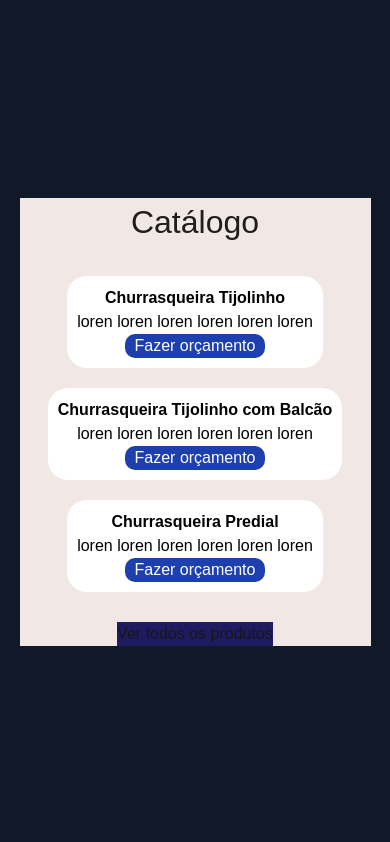
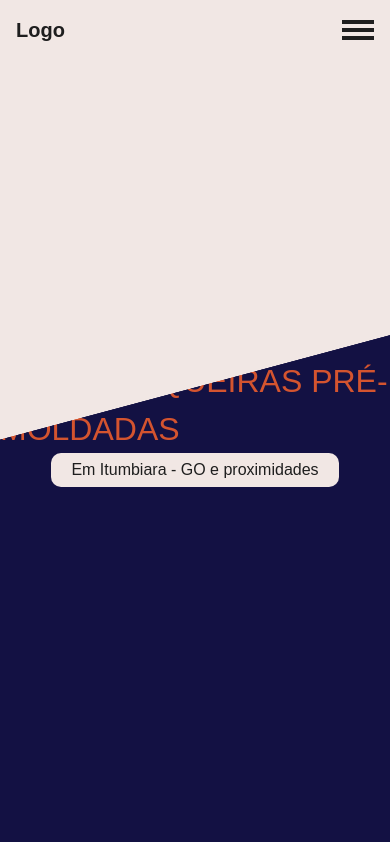
Before and after one commit to elenndev/thaygle, a Next.js app: page / in a window 390 px wide. Shown: the top 842 px of the page. Built offline with nearby package versions, Linux system fonts and the light colour scheme.

Commit message:
inicio ajuste layouts

```diff
--- /dev/null
+++ b/src/app/components/Navbar.tsx
@@ -0,0 +1,37 @@
+'use client'
+import { useState } from "react";
+
+const HomeNavbar = () => {
+    const [isOpen, setIsOpen] = useState(false);
+    return(<>
+    <nav className="absolute w-full top-[0] z-1 bg-[--devScheme-white] text-[--devScheme-gray]">
+        <div className="flex items-center justify-between p-4 lg:hidden">
+        <h1 className="text-xl font-bold">Logo</h1>
+        <button
+            aria-label="Toggle Navigation"
+            onClick={() => setIsOpen(!isOpen)}
+            className="focus:outline-none">
+        <span className="block w-8 h-1 bg-[--devScheme-gray] mb-1"></span>
+        <span className="block w-8 h-1 bg-[--devScheme-gray] mb-1"></span>
+        <span className="block w-8 h-1 bg-[--devScheme-gray]"></span>
+        </button>
+        </div>
+
+        <div className={`lg:flex lg:items-center lg:justify-between ${ isOpen ? "block" : "hidden"}`}>
+            <ul className="bg-[--devScheme-white] shadow flex absolute right-[0] flex-col lg:flex-row lg:gap-8 text-center">
+                <li className=" p-4 hover:bg-blue-700 lg:p-0">
+                    <a href="#home" className="text-[--devScheme-gray] font-bold">Contato</a>
+                </li>
+                <li className="p-4 hover:bg-blue-700 lg:p-0">
+                    <a href="#produtos" className="text-[--devScheme-gray] font-bold">Produtos</a>
+                </li>
+                <li className="p-4 hover:bg-blue-700 lg:p-0">
+                    <a href="#sobre" className="text-[--devScheme-gray] font-bold">Sobre</a>
+                </li>
+            </ul>
+        </div>
+    </nav>
+    </>)
+}
+
+export default HomeNavbar
--- a/src/app/globals.css
+++ b/src/app/globals.css
@@ -24,4 +24,16 @@ body {
   color: var(--foreground);
   background: var(--background);
   font-family: Arial, Helvetica, sans-serif;
+.homepage{
+  .home::after{
+    content: "";
+    position: absolute;
+    background: var(--devScheme-white);
+    top: -5%;
+    width: 150%;
+    height: 50%;
+    clip-path: polygon(10% 0, 90% 0, 100% 100%, 0% 100%);
+    transform: rotate(-15deg);
+  }
 }
+}
--- a/src/app/page.tsx
+++ b/src/app/page.tsx
@@ -1,6 +1,18 @@
 import Catalogo from "./components/Catalogo";
+import HomeNavbar from "./components/Navbar";
 
-export default function Home() {
+const Home = () => {
+  return(<>
+    <div className="home flex overflow-x-hidden flex-col items-center justify-center h-full w-full relative bg-[--devScheme-blue]" id="home">
+      <h1 className="text-[--devScheme-orange] text-[2rem] uppercase">Churrasqueiras pré-moldadas</h1>
+      <span className="w-fit bg-[--devScheme-white] text-[--devScheme-gray] py-[5px] px-[20px] rounded-[10px]">
+        <a className="localizacao">Em Itumbiara - GO e proximidades</a>
+      </span>
+    </div>
+  </>)
+}
+
+export default function HomePage() {
   if (typeof window === "undefined"){
     console.log("server")
   }else{
@@ -9,7 +21,9 @@ export default function Home() {
 
   return (
     <>
-    <div className="min-h-[fit-content] bg-gray-900 w-full h-full flex flex-col items-center justify-center">
+    <div className="homepage relative min-h-[fit-content] bg-gray-900 w-screen h-full flex flex-col items-center justify-end">
+      <Home />
+      <HomeNavbar />
       <Catalogo />
     </div>
     </>
```
